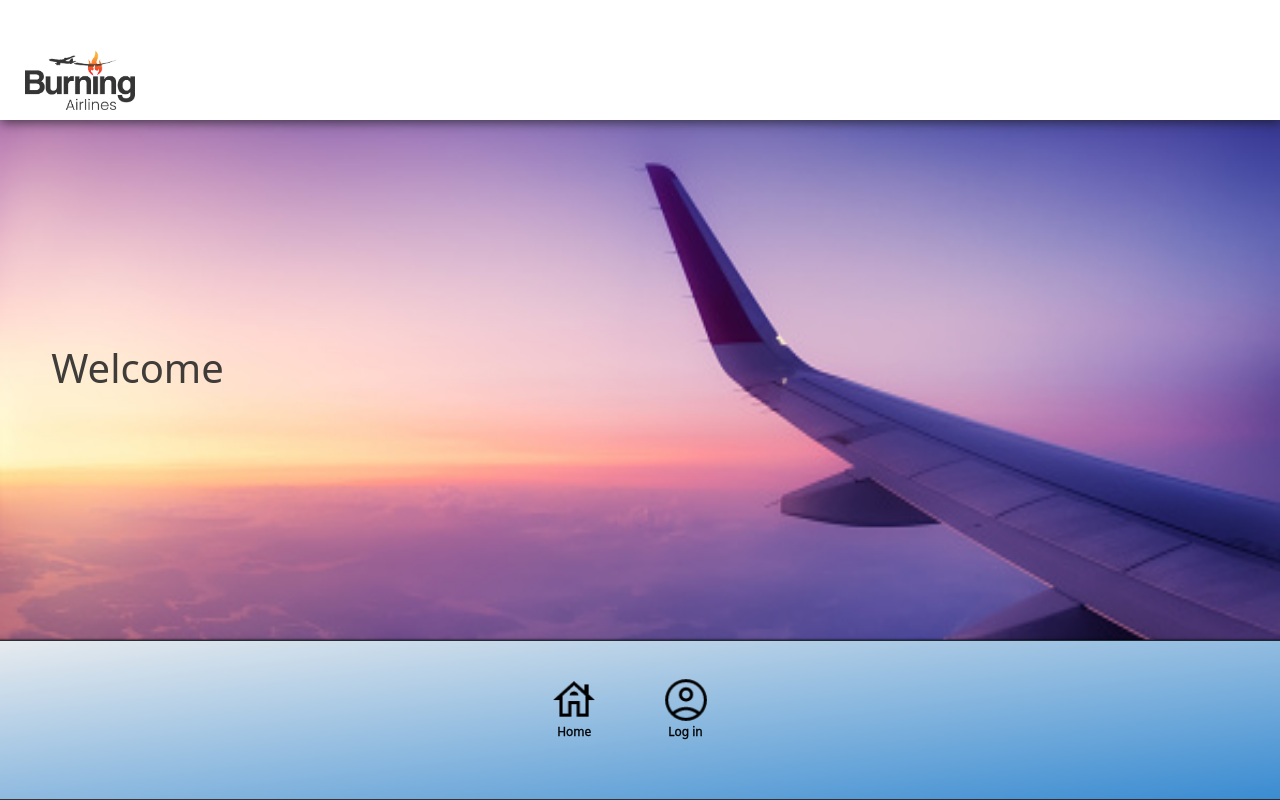
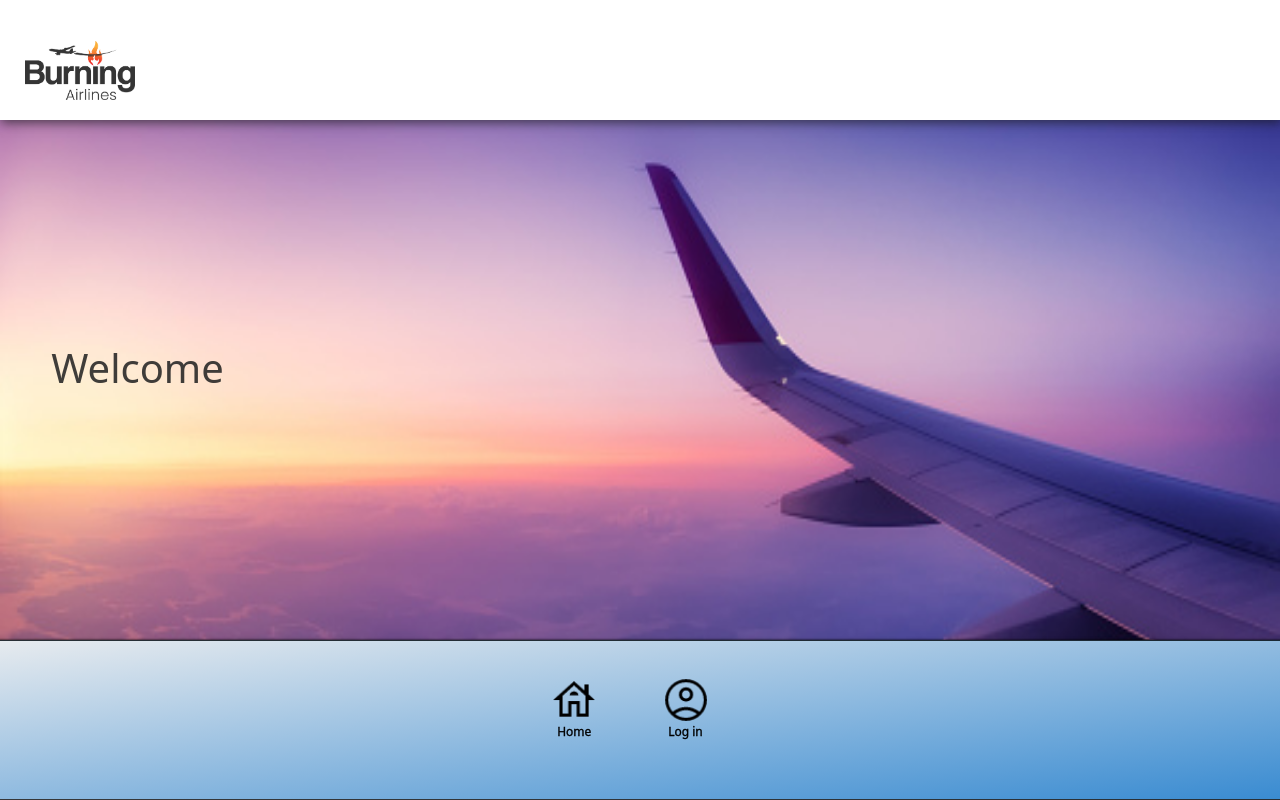
Before and after one commit to tombryson/final-project-client, a React (Create React App) app: page / in a window 1280 px wide. Built offline with nearby package versions, Linux system fonts and the light colour scheme.

Commit message:
changes to logo position

```diff
--- a/package.json
+++ b/package.json
@@ -14,7 +14,7 @@
     "react-dom": "^18.2.0",
     "react-router-dom": "^6.4.3",
     "react-scripts": "5.0.1",
-    "serve": "^14.0.1",
+    "serve": "^14.1.1",
     "underscore": "^1.13.4",
     "web-vitals": "^2.1.4"
   },
@@ -25,7 +25,7 @@
     "test": "react-scripts test --env=jsdom",
     "eject": "react-scripts eject",
     "heroku-postbuild": "npm run build"
-    },
+  },
   "eslintConfig": {
     "extends": [
       "react-app",
--- a/src/components/App.css
+++ b/src/components/App.css
@@ -229,6 +229,8 @@ input {
   width: 160px;
   margin-top: 1.6em;
   image-rendering: -webkit-optimize-contrast;
+  position: absolute;
+  top: -10px;
 }
 
 .headerStyle {
```
Also changed, not shown: 1 other file (tests, documents, lock files or other folders).
